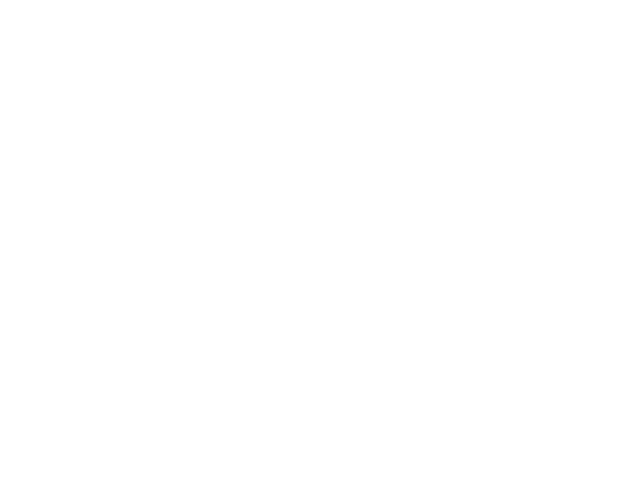
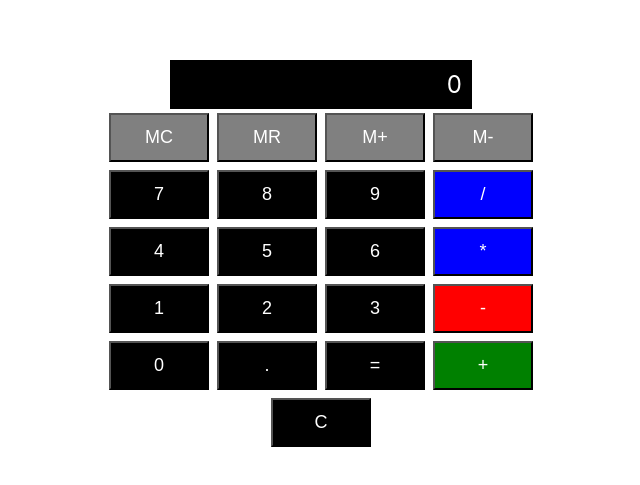
Before and after one commit to Emio-eng/Calculator-ProgMobile, a React (Create React App) app in the folder calculator/: page / in a window 1280 px wide. Shown: the part 145-630 px from the top of the page, without its empty margins (319-959 px from the left). Built offline with nearby package versions, Linux system fonts and the light colour scheme.

Commit message:
Manutenção de arquivos

```diff
--- a/calculator/src/App.js
+++ b/calculator/src/App.js
@@ -1,9 +1,10 @@
-import logo from './logo.svg';
 import './App.css';
+import Calculadora from './Components/calculadora';
 
 function App() {
   return (
     <div className="App">
+    <Calculadora/>
     </div>
   );
 }
```
Also changed, not shown: calculator/src/setupTests.js (deleted, +0 -5 lines), calculator/src/Assets/logo.svg (renamed from calculator/src/logo.svg), calculator/src/Components/button.js (renamed from calculator/src/button.js), calculator/src/Components/calculadora.js (renamed from calculator/src/calculadora.js), calculator/src/Components/display.js (renamed from calculator/src/display.js), 1 other file (tests, documents, lock files or other folders).
